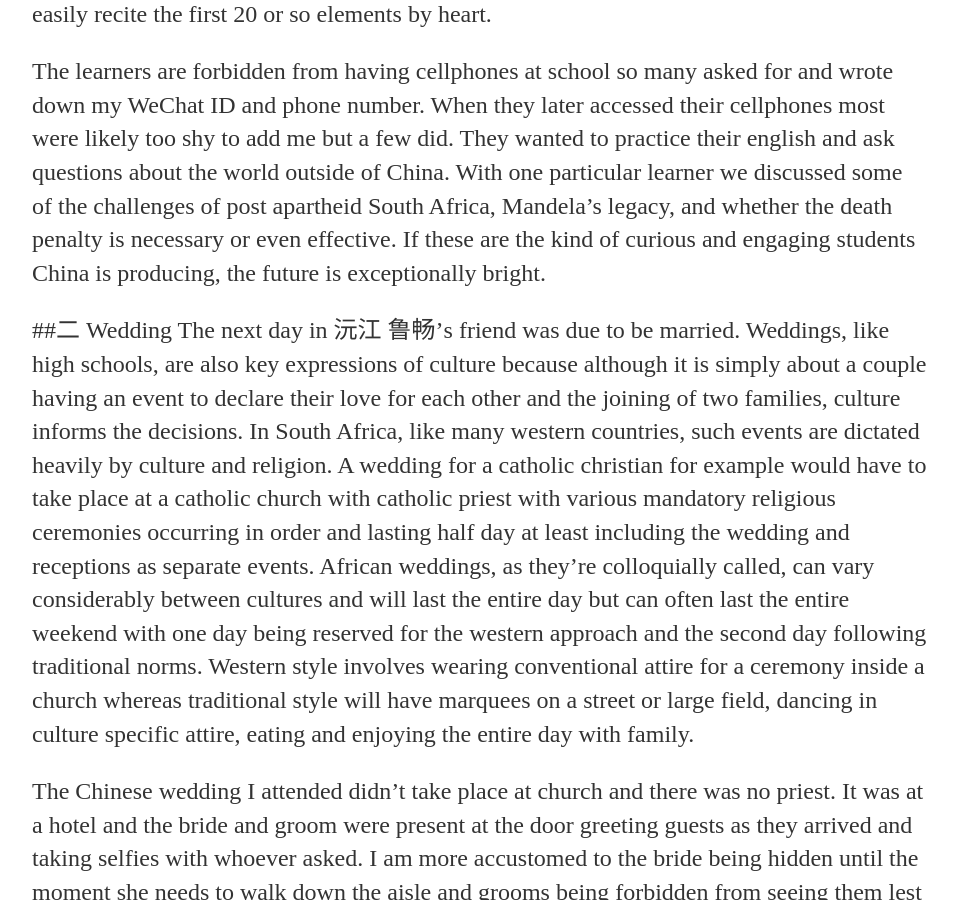
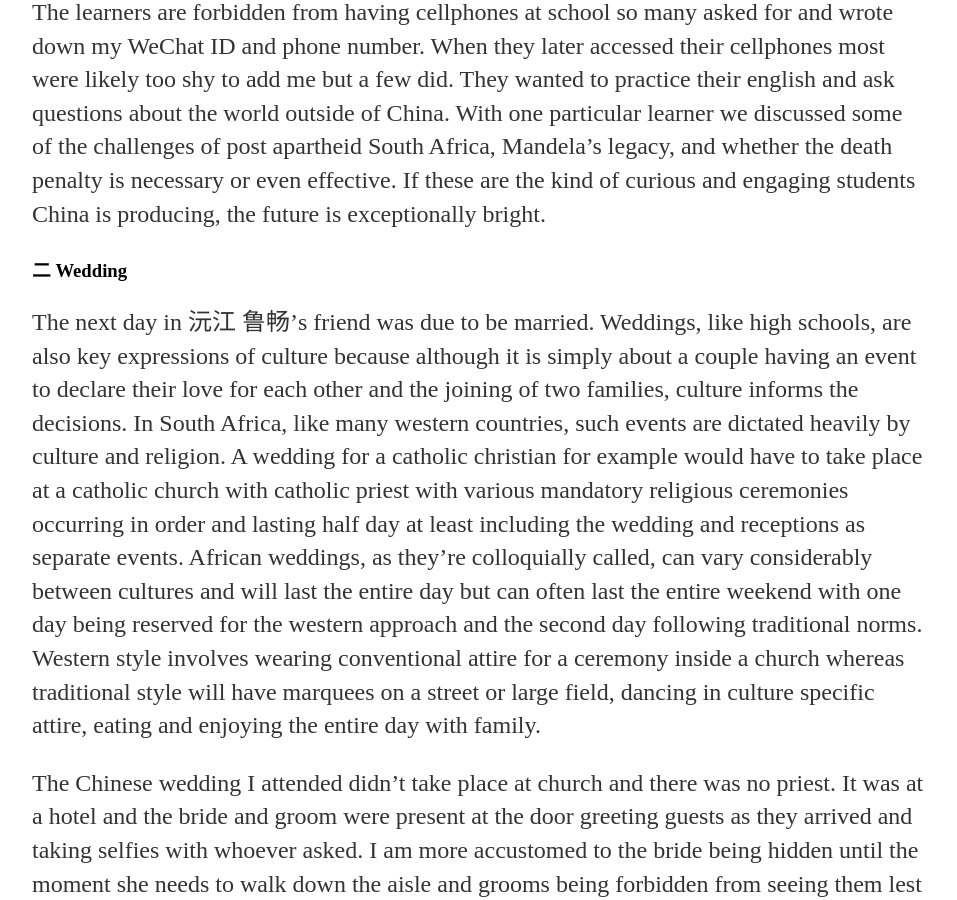
Before and after one commit to Tiisetso/tiisetso.github.io, a Jekyll site: the page built from _posts/2017-03-23-hao3chi2ba5.md, in a window 1280 px wide and 900 px high, scrolled down 2427 px. Shown: the whole window, without its empty margins (160-1117 px from the left). Built offline with Jekyll 4.4.1, drawn with Linux system fonts in a browser that asks for light colours; some of the changed text lies outside the part shown.

Commit message:
Markdown seems to be working. Headings!

```diff
--- a/_posts/2017-03-23-hao3chi2ba5.md
+++ b/_posts/2017-03-23-hao3chi2ba5.md
@@ -7,7 +7,7 @@
 
 I applied to an experimental university holiday program that paired up foreign students with Chinese students who would then take the foreigners home with them to celebrate Chinese New Year. Every year in China hundreds of millions of people travel across the country to spend time with their families. Unlike New Year’s in the West, it’s not simply an evening party but an entire week. A week of visiting loved ones, celebrating new additions to the family, and eating home cooked meals so delicious that they would make the Michelin guide introduce a new Chinese flag five star rating. This year I had the privilege and pleasure of accompanying, a then stranger but now friend, 鲁畅, to his family home in 泗湖山, Hunan, China.
 
-# 一 High School
+### 一 High School
 The apex of my journey was to be in 泗湖山 but after meeting up in Changsha, the capital of Hunan where I arrived by train, we headed to 沅江市. 鲁畅 attended high school there and many of his classmates are from the city or nearby. High schools are a subject of much fascination for me. Especially in China because of the legendary Gaokao examination that is taken at the end of high school, the results of which are literally life changing. High schools are pockets of pure culture as learners usually live nearby so as an outsider there exists a window into their as yet unadulterated world. This is made all the more interesting because 鲁畅 studies at Tsinghua University which along with Beijing University are the top two universities in China and are highly revered. Admission into Tsinghua and Beijing University is impossibly hard. Each province has a limited number of spots and the sheer numbers of students competing is staggering, I’ve heard around 9 million learners for 3000 places. I’m merely learning Mandarin through the language program so although I am a student at Tsinghua, I’m hardly deserving of the veneration that I often encounter when I reply to inquisitive passers-by. So to find out that 鲁畅’s high school had three learners admitted to Tsinghua in one year is exceptionally impressive. 1 in five years would still be great.
 
 We visited the school on a Sunday when class was in session for final years as the Gaokao is only months away and every possible moment is dedicated to preparation. The purpose of the event was for 鲁畅 and a handful of his fellow high school classmates to talk about their experiences beyond high school. I gave a presentation on South Africa which was an overview of the history, cuisine, wildlife, sports and, to the great enthusiasm of the crowd, some slang words as well as introducing a bit about my background. I mentioned the Taung Child in my presentation as a reference to South Africa being the home of mankind. What I didn’t expect is for one of the learners to challenge that during the Q&A with his knowledge of Lucy another ancestor of man found in Ethiopia. For those not familiar with the debate, you can be forgiven. In a nutshell, the fossils found in East Africa are older but the ones found in South Africa, which aren’t always able to be dated, are better candidates as mankind’s most recent ancestor. As I understand it, the birthplace of man is not quite settled and as most of Africa remains unexplored perhaps more questions will be uncovered before answers are found. You should remember this in case you’re ever invited to speak in front of a crowd of Chinese high schoolers! I have to admit that in the moment I was so stunned I embarrassingly dodged the question.
@@ -16,7 +16,7 @@
 
 The learners are forbidden from having cellphones at school so many asked for and wrote down my WeChat ID and phone number. When they later accessed their cellphones most were likely too shy to add me but a few did. They wanted to practice their english and ask questions about the world outside of China. With one particular learner we discussed some of the challenges of post apartheid South Africa, Mandela’s legacy, and whether the death penalty is necessary or even effective. If these are the kind of curious and engaging students China is producing, the future is exceptionally bright.
 
-##二 Wedding
+### 二 Wedding
 The next day in 沅江 鲁畅’s friend was due to be married. Weddings, like high schools, are also key expressions of culture because although it is simply about a couple having an event to declare their love for each other and the joining of two families, culture informs the decisions. In South Africa, like many western countries, such events are dictated heavily by culture and religion. A wedding for a catholic christian for example would have to take place at a catholic church with catholic priest with various mandatory religious ceremonies occurring in order and lasting half day at least including the wedding and receptions as separate events. African weddings, as they’re colloquially called, can vary considerably between cultures and will last the entire day but can often last the entire weekend with one day being reserved for the western approach and the second day following traditional norms. Western style involves wearing conventional attire for a ceremony inside a church whereas traditional style will have marquees on a street or large field, dancing in culture specific attire, eating and enjoying the entire day with family.
 
 The Chinese wedding I attended didn’t take place at church and there was no priest. It was at a hotel and the bride and groom were present at the door greeting guests as they arrived and taking selfies with whoever asked. I am more accustomed to the bride being hidden until the moment she needs to walk down the aisle and grooms being forbidden from seeing them lest they change their minds. The couple more nervous than happy reminded me that although at first glance this was different it was every bit as serious. Upon arrival I was also offered a cigarette as welcome gift and some 槟榔. The latter has to be experienced rather than explained. It is a chew that reminded me at times of a extremely strong menthol flavour and it makes your body tingle slightly. It is grown in Hainan province but in this special form it is only popular in Hunan and elsewhere where people from Hunan people are found. I was introduced to it slowly by 鲁畅 who modified my first dose to be less potent as he warned that it was an unhealthy substance but also extremely popular and dear to the people of Hunan. Before the end of my entire stay I was enjoying 槟榔 like a local.
@@ -27,7 +27,7 @@
 
 An aspect of China I still have trouble describing to family and friends back home is how sometimes actions and expressions are more pure. I delight in visiting coffee shops here that serve all varieties of coffee in both hot and cold versions. Cold Macchiato? Coming right up. Iced Mocha? Easy. A friend of my recently ordered a delicious fruit salad at a restaurant and in addition to exquisitely cut bite sized dragon fruit cubes was a dollop of mayonnaise. Bizarre yet delicious. At first glance it seems amusing because it is different but then you realise that you’re simply biased to your past experiences. The question then begs, would I not only serve fruit salad with mayo at my wedding but also forgo the priest and church to have a more humorous and charming host tell an amazing story before I simply promise my partner a life of love and happiness? I’ll answer with another question, do you know where to buy dragon fruit in South Africa?
 
-###三 Food
+### 三 Food
 We caught a minibus to 泗湖山. A tiny town of approximately 3000 people, if it were ten times bigger it would still be considered minuscule by China’s standards. We arrived at lunchtime and immediately joined a banquet in celebration of one of 鲁畅’s cousin’s son’s birth. I met 鲁畅’s grandparents, aunts, uncles, cousins, second cousins and of course his parents. I have never wished with more desperation that I could speak mandarin fluently than my time with them. I was greeted with such excitement, warmth and kindness which didn’t wane for a single moment across a week and the only way I could thank them was with a smile. In the West we need to say “thank you” to express gratitude and it isn’t unusual for parent to scold a child for not doing so. In China, the closer you are the less likely you’ll say thank you. I said thank you repeatedly in the beginning, as is my programming when I feel grateful, but at times it seemed as if my thanks was met with confusion so the smiles took their place.
 
 I was an obvious curiosity and I could always tell when people were talking or asking about me because I would hear exclamations of “南非啊，南非的 (South Africa, South African)” from time to time. I was so delighted to be present in this unique and warm setting and yet from the outside I think one might’ve thought my hosts were even happier.
```
